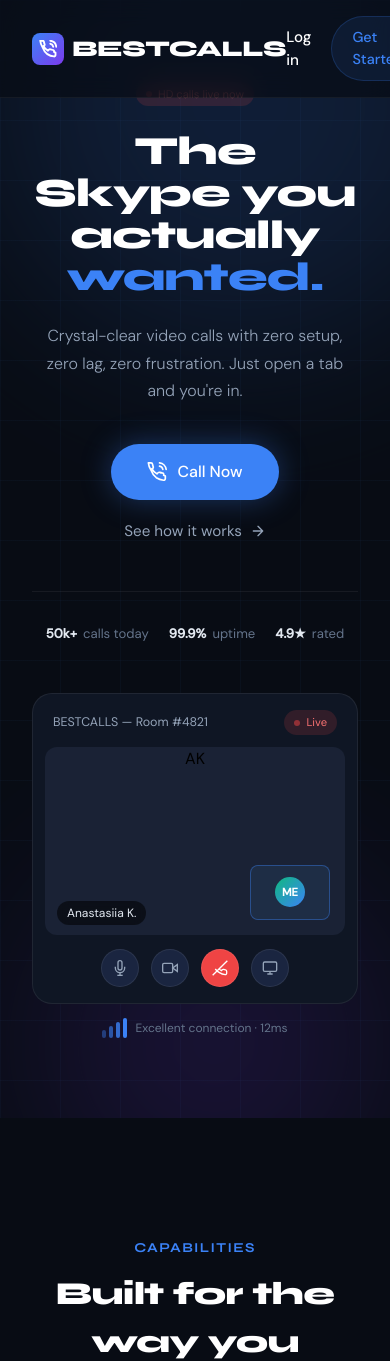
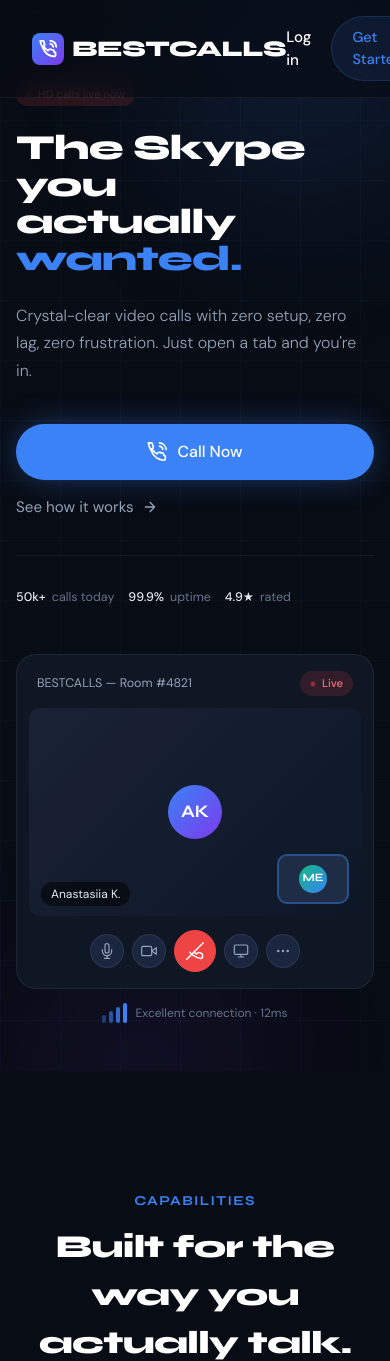
Before and after one commit to ali1571/BESTCALLS, a Django app: template bestcallproj/templates/base.html in a window 390 px wide. Shown: the top 1361 px of the page. Run offline with Django 5.2, Linux system fonts and the light colour scheme; the template is opened without the code that fills it, so the values that code supplies are empty; some libraries are stand-ins or nearby versions.

Commit message:
killzone

```diff
--- a/bestcallproj/templates/hero.html
+++ b/bestcallproj/templates/hero.html
@@ -1,4 +1,3 @@
-{% load static %}
 <style>
   @import url('https://fonts.googleapis.com/css2?family=Syne:wght@700;800&family=DM+Sans:wght@300;400;500&display=swap');
 
@@ -10,27 +9,12 @@
     overflow: hidden;
     display: flex;
     align-items: center;
-    padding: 80px 0; /* Added vertical padding for mobile scrolling */
-  }
-
-  /* NEW: Responsive Container */
-  .hero-container {
-    max-width: 1200px;
-    margin: 0 auto;
-    padding: 0 32px;
-    width: 100%;
-    position: relative;
-    z-index: 1;
-    display: grid;
-    grid-template-columns: 1fr 1fr;
-    gap: 60px;
-    align-items: center;
   }
 
   .hero-headline {
     font-family: 'Syne', sans-serif;
     font-weight: 800;
-    font-size: clamp(2.5rem, 8vw, 5rem); /* Adjusted for better scaling */
+    font-size: clamp(2.8rem, 6vw, 5rem);
     line-height: 1.05;
     color: #ffffff;
     letter-spacing: -0.02em;
@@ -48,27 +32,33 @@
     max-width: 480px;
   }
 
-  .cta-group {
-    display: flex;
-    align-items: center;
-    gap: 20px;
-    flex-wrap: wrap;
-    margin-bottom: 40px;
-  }
-
   .cta-btn {
     display: inline-flex;
     align-items: center;
     gap: 10px;
     background: #3b82f6;
     color: #ffffff;
+    font-family: 'DM Sans', sans-serif;
     font-size: 1rem;
     font-weight: 500;
     padding: 16px 36px;
     border-radius: 50px;
     text-decoration: none;
+    border: none;
+    cursor: pointer;
+    position: relative;
     transition: transform 0.2s ease, box-shadow 0.2s ease;
     box-shadow: 0 0 30px rgba(59, 130, 246, 0.35);
+  }
+
+  .cta-btn:hover {
+    transform: translateY(-2px);
+    box-shadow: 0 0 50px rgba(59, 130, 246, 0.55);
+  }
+
+  .cta-btn .btn-icon {
+    width: 20px;
+    height: 20px;
   }
 
   .secondary-btn {
@@ -76,67 +66,87 @@
     align-items: center;
     gap: 8px;
     color: #94a3b8;
+    font-family: 'DM Sans', sans-serif;
     font-size: 0.95rem;
+    font-weight: 400;
     text-decoration: none;
+    transition: color 0.2s ease;
   }
 
-  .stats-row {
-    display: flex;
-    gap: 20px;
-    margin-top: 48px;
-    padding-top: 32px;
-    border-top: 1px solid rgba(255,255,255,0.06);
-    flex-wrap: wrap; /* Wraps pills on small screens */
+  .secondary-btn:hover {
+    color: #e2e8f0;
   }
 
-  .stat-pill {
-    display: inline-flex;
-    align-items: center;
-    gap: 6px;
-    color: #64748b;
-    font-size: 0.82rem;
+  .blob {
+    position: absolute;
+    border-radius: 50%;
+    filter: blur(90px);
+    opacity: 0.15;
+    animation: drift 12s ease-in-out infinite;
   }
 
-  .stat-pill strong { color: #e2e8f0; }
-
-  /* Mobile Adjustments */
-  @media (max-width: 968px) {
-    .hero-container {
-      grid-template-columns: 1fr; /* Stack vertically */
-      text-align: center;
-      gap: 50px;
+  .blob-1 {
+    width: 500px;
+    height: 500px;
+    background: #3b82f6;
+    top: -150px;
+    right: -100px;
+    animation-delay: 0s;
   }
 
-    .hero-sub {
-      margin: 24px auto 40px; /* Center description */
+  .blob-2 {
+    width: 350px;
+    height: 350px;
+    background: #7c3aed;
+    bottom: -100px;
+    left: 10%;
+    animation-delay: -6s;
   }
 
-    .cta-group {
-      justify-content: center;
+  @keyframes drift {
+    0%, 100% { transform: translate(0, 0) scale(1); }
+    33% { transform: translate(30px, -40px) scale(1.05); }
+    66% { transform: translate(-20px, 20px) scale(0.97); }
   }
 
-    .stats-row {
-      justify-content: center;
-    }
-
-    .blob-1 { width: 300px; height: 300px; }
-  }
-
-  /* Video Mock Styles */
+  /* Mock video call UI */
   .video-mock {
     background: #0f1624;
     border: 1px solid rgba(255,255,255,0.07);
     border-radius: 20px;
     padding: 12px;
+    position: relative;
+  }
+
+  .video-tile {
+    border-radius: 12px;
+    overflow: hidden;
+    background: #1a2235;
+    position: relative;
   }
 
   .video-tile-main {
     width: 100%;
     aspect-ratio: 16/10;
-    background: #1a2235;
-    border-radius: 12px;
+    background: linear-gradient(135deg, #1a2235 0%, #0d1726 100%);
+    display: flex;
+    align-items: center;
+    justify-content: center;
     position: relative;
-    overflow: hidden;
+  }
+
+  .avatar-large {
+    width: 70px;
+    height: 70px;
+    border-radius: 50%;
+    background: linear-gradient(135deg, #3b82f6, #7c3aed);
+    display: flex;
+    align-items: center;
+    justify-content: center;
+    font-family: 'Syne', sans-serif;
+    font-size: 1.4rem;
+    font-weight: 700;
+    color: white;
   }
 
   .user-label {
@@ -153,27 +163,29 @@
 
   .pip-tile {
     position: absolute;
-    bottom: 15px;
-    right: 15px;
-    width: 80px;
-    height: 55px;
-    border-radius: 8px;
+    bottom: 22px;
+    right: 22px;
+    width: 100px;
+    height: 70px;
+    border-radius: 10px;
     background: #1e2d45;
-    border: 1px solid rgba(59,130,246,0.4);
+    border: 2px solid rgba(59,130,246,0.4);
     display: flex;
     align-items: center;
     justify-content: center;
+    overflow: hidden;
   }
 
   .avatar-small {
-    width: 30px;
-    height: 30px;
+    width: 36px;
+    height: 36px;
     border-radius: 50%;
     background: linear-gradient(135deg, #10b981, #3b82f6);
     display: flex;
     align-items: center;
     justify-content: center;
-    font-size: 0.7rem;
+    font-family: 'Syne', sans-serif;
+    font-size: 0.85rem;
     font-weight: 700;
     color: white;
   }
@@ -181,24 +193,45 @@
   .call-controls {
     display: flex;
     justify-content: center;
+    align-items: center;
     gap: 12px;
     padding: 14px 0 4px;
   }
 
   .ctrl-btn {
-    width: 38px;
-    height: 38px;
+    width: 40px;
+    height: 40px;
     border-radius: 50%;
     background: #1a2540;
     border: 1px solid rgba(255,255,255,0.08);
     display: flex;
     align-items: center;
     justify-content: center;
+    cursor: pointer;
   }
 
-  .ctrl-btn.end-call { background: #ef4444; }
+  .ctrl-btn.end-call {
+    background: #ef4444;
+    border-color: #ef4444;
+    width: 48px;
+    height: 48px;
+  }
 
-  .ctrl-btn svg { width: 16px; stroke: #94a3b8; fill: none; stroke-width: 2; }
+  .ctrl-btn svg {
+    width: 16px;
+    height: 16px;
+    stroke: #94a3b8;
+    fill: none;
+    stroke-width: 1.8;
+    stroke-linecap: round;
+    stroke-linejoin: round;
+  }
+
+  .ctrl-btn.end-call svg {
+    stroke: white;
+    width: 18px;
+    height: 18px;
+  }
 
   .live-badge {
     display: inline-flex;
@@ -207,8 +240,10 @@
     background: rgba(239, 68, 68, 0.15);
     color: #f87171;
     font-size: 0.7rem;
+    font-weight: 500;
     padding: 4px 10px;
     border-radius: 20px;
+    font-family: 'DM Sans', sans-serif;
   }
 
   .live-dot {
@@ -216,51 +251,224 @@
     height: 6px;
     background: #ef4444;
     border-radius: 50%;
-    animation: pulse-dot 1.5s infinite;
+    animation: pulse-dot 1.5s ease-in-out infinite;
   }
 
-  .blob { position: absolute; border-radius: 50%; filter: blur(90px); opacity: 0.15; }
-  .blob-1 { width: 500px; height: 500px; background: #3b82f6; top: -150px; right: -100px; }
-  .blob-2 { width: 350px; height: 350px; background: #7c3aed; bottom: -100px; left: 10%; }
+  @keyframes pulse-dot {
+    0%, 100% { opacity: 1; transform: scale(1); }
+    50% { opacity: 0.5; transform: scale(0.8); }
+  }
 
-  @keyframes pulse-dot { 0%, 100% { opacity: 1; } 50% { opacity: 0.5; } }
+  .stat-pill {
+    display: inline-flex;
+    align-items: center;
+    gap: 6px;
+    color: #64748b;
+    font-size: 0.82rem;
+    font-family: 'DM Sans', sans-serif;
+  }
 
+  .stat-pill strong {
+    color: #e2e8f0;
+    font-weight: 500;
+  }
+
+  .hero-fade-in {
+    animation: heroFadeUp 0.8s ease forwards;
+    opacity: 0;
+  }
+
+  .hero-fade-in:nth-child(1) { animation-delay: 0.1s; }
+  .hero-fade-in:nth-child(2) { animation-delay: 0.25s; }
+  .hero-fade-in:nth-child(3) { animation-delay: 0.4s; }
+  .hero-fade-in:nth-child(4) { animation-delay: 0.55s; }
+
+  @keyframes heroFadeUp {
+    from { opacity: 0; transform: translateY(24px); }
+    to   { opacity: 1; transform: translateY(0); }
+  }
+
+  .mock-fade-in {
+    animation: heroFadeUp 0.9s ease 0.3s forwards;
+    opacity: 0;
+  }
+
+  /* Grid background */
   #hero-section::before {
     content: '';
     position: absolute;
     inset: 0;
-    background-image: linear-gradient(rgba(59,130,246,0.04) 1px, transparent 1px), linear-gradient(90deg, rgba(59,130,246,0.04) 1px, transparent 1px);
+    background-image:
+      linear-gradient(rgba(59,130,246,0.04) 1px, transparent 1px),
+      linear-gradient(90deg, rgba(59,130,246,0.04) 1px, transparent 1px);
     background-size: 60px 60px;
     pointer-events: none;
+  }
+
+  /* Layout classes (replacing inline styles for responsive control) */
+  .hero-container {
+    max-width: 1200px;
+    margin: 0 auto;
+    padding: 100px 32px 80px;
+    width: 100%;
+    position: relative;
+    z-index: 1;
+  }
+
+  .hero-grid {
+    display: grid;
+    grid-template-columns: 1fr 1fr;
+    gap: 80px;
+    align-items: center;
+  }
+
+  .hero-cta-row {
+    display: flex;
+    align-items: center;
+    gap: 20px;
+    flex-wrap: wrap;
+  }
+
+  .hero-stats {
+    display: flex;
+    gap: 28px;
+    margin-top: 48px;
+    padding-top: 32px;
+    border-top: 1px solid rgba(255,255,255,0.06);
+    flex-wrap: wrap;
+  }
+
+  /* ── Mobile: ≤ 768px ── */
+  @media (max-width: 768px) {
+    .hero-container {
+      padding: 90px 20px 60px;
+    }
+
+    .hero-grid {
+      grid-template-columns: 1fr;
+      gap: 48px;
+    }
+
+    .hero-headline {
+      font-size: clamp(2.2rem, 9vw, 3rem);
+    }
+
+    .hero-sub {
+      font-size: 1rem;
+      max-width: 100%;
+    }
+
+    .hero-cta-row {
+      flex-direction: column;
+      align-items: flex-start;
+      gap: 16px;
+    }
+
+    .cta-btn {
+      width: 100%;
+      justify-content: center;
+      padding: 16px 24px;
+    }
+
+    .hero-stats {
+      gap: 20px;
+      margin-top: 36px;
+    }
+
+    .blob-1 {
+      width: 280px;
+      height: 280px;
+      top: -80px;
+      right: -60px;
+    }
+
+    .blob-2 {
+      width: 200px;
+      height: 200px;
+    }
+
+    /* Shrink PiP on small screens */
+    .pip-tile {
+      width: 72px;
+      height: 50px;
+      bottom: 12px;
+      right: 12px;
+    }
+
+    .avatar-small {
+      width: 28px;
+      height: 28px;
+      font-size: 0.7rem;
+    }
+
+    .avatar-large {
+      width: 54px;
+      height: 54px;
+      font-size: 1.1rem;
+    }
+  }
+
+  /* ── Small mobile: ≤ 480px ── */
+  @media (max-width: 480px) {
+    .hero-container {
+      padding: 80px 16px 48px;
+    }
+
+    .call-controls {
+      gap: 8px;
+    }
+
+    .ctrl-btn {
+      width: 34px;
+      height: 34px;
+    }
+
+    .ctrl-btn.end-call {
+      width: 42px;
+      height: 42px;
+    }
+
+    .hero-stats {
+      gap: 14px;
+    }
+
+    .stat-pill {
+      font-size: 0.78rem;
+    }
   }
 </style>
 
 <section id="hero-section">
+
+  <!-- Background blobs -->
   <div class="blob blob-1"></div>
   <div class="blob blob-2"></div>
 
   <div class="hero-container">
-    <div class="hero-content">
-      <div style="margin-bottom: 24px;">
+    <div class="hero-grid">
+
+      <!-- Left: Copy -->
+      <div>
+        <div class="hero-fade-in" style="margin-bottom: 24px;">
           <span class="live-badge">
             <span class="live-dot"></span>
             HD calls live now
           </span>
         </div>
 
-      <h1 class="hero-headline">
+        <h1 class="hero-headline hero-fade-in">
           The Skype you<br>
           actually <span class="accent">wanted.</span>
         </h1>
 
-      <p class="hero-sub">
+        <p class="hero-sub hero-fade-in" style="margin: 24px 0 40px;">
           Crystal-clear video calls with zero setup, zero lag, zero frustration.
           Just open a tab and you're in.
         </p>
 
-      <div class="cta-group">
+        <div class="hero-fade-in hero-cta-row">
           <a href="{% url 'payment' %}" class="cta-btn">
-          <svg viewBox="0 0 24 24" fill="none" stroke="currentColor" stroke-width="2" stroke-linecap="round" stroke-linejoin="round" style="width:20px; height:20px;">
+            <svg class="btn-icon" viewBox="0 0 24 24" fill="none" stroke="currentColor" stroke-width="2" stroke-linecap="round" stroke-linejoin="round">
               <path d="M15.05 5A5 5 0 0 1 19 8.95M15.05 1A9 9 0 0 1 23 8.94m-1 7.98v3a2 2 0 0 1-2.18 2 19.79 19.79 0 0 1-8.63-3.07A19.5 19.5 0 0 1 4.72 9.72 19.86 19.86 0 0 1 1.64 1H4.7a2 2 0 0 1 2 1.72c.127.96.361 1.903.7 2.81a2 2 0 0 1-.45 2.11L5.77 8.08a16 16 0 0 0 6.15 6.15l1.35-1.35a2 2 0 0 1 2.11-.45c.907.339 1.85.573 2.81.7A2 2 0 0 1 20 15.92z"/>
             </svg>
             Call Now
@@ -272,17 +480,18 @@
           </a>
         </div>
 
-      <div class="stats-row">
+        <div class="hero-stats">
           <div class="stat-pill"><strong>50k+</strong> calls today</div>
           <div class="stat-pill"><strong>99.9%</strong> uptime</div>
           <div class="stat-pill"><strong>4.9★</strong> rated</div>
         </div>
       </div>
 
-    <div class="hero-mock">
+      <!-- Right: Mock video call -->
+      <div class="mock-fade-in">
         <div class="video-mock">
           <div style="display: flex; justify-content: space-between; align-items: center; padding: 4px 8px 12px;">
-          <span style="color: #94a3b8; font-size: 0.78rem;">BESTCALLS — Room #4821</span>
+            <span style="color: #94a3b8; font-size: 0.78rem; font-family: 'DM Sans', sans-serif;">BESTCALLS — Room #4821</span>
             <span class="live-badge">
               <span class="live-dot"></span>
               Live
@@ -302,30 +511,41 @@
           </div>
 
           <div class="call-controls">
+            <!-- Mic -->
             <div class="ctrl-btn">
               <svg viewBox="0 0 24 24"><path d="M12 1a3 3 0 0 0-3 3v8a3 3 0 0 0 6 0V4a3 3 0 0 0-3-3z"/><path d="M19 10v2a7 7 0 0 1-14 0v-2"/><line x1="12" y1="19" x2="12" y2="23"/><line x1="8" y1="23" x2="16" y2="23"/></svg>
             </div>
+            <!-- Camera -->
             <div class="ctrl-btn">
               <svg viewBox="0 0 24 24"><polygon points="23 7 16 12 23 17 23 7"/><rect x="1" y="5" width="15" height="14" rx="2" ry="2"/></svg>
             </div>
+            <!-- End call -->
             <div class="ctrl-btn end-call">
-            <svg viewBox="0 0 24 24" style="stroke: white;"><path d="M10.68 13.31a16 16 0 0 0 3.41 2.6l1.27-1.27a2 2 0 0 1 2.11-.45c.907.339 1.85.573 2.81.7A2 2 0 0 1 22 16.92v3a2 2 0 0 1-2.18 2 19.79 19.79 0 0 1-8.63-3.07A19.42 19.42 0 0 1 4.89 13.5" /><line x1="23" y1="1" x2="1" y2="23"/></svg>
+              <svg viewBox="0 0 24 24"><path d="M10.68 13.31a16 16 0 0 0 3.41 2.6l1.27-1.27a2 2 0 0 1 2.11-.45c.907.339 1.85.573 2.81.7A2 2 0 0 1 22 16.92v3a2 2 0 0 1-2.18 2 19.79 19.79 0 0 1-8.63-3.07A19.42 19.42 0 0 1 4.89 13.5" stroke-width="2"/><line x1="23" y1="1" x2="1" y2="23"/></svg>
             </div>
+            <!-- Share -->
             <div class="ctrl-btn">
               <svg viewBox="0 0 24 24"><rect x="2" y="3" width="20" height="14" rx="2"/><path d="M8 21h8M12 17v4"/></svg>
+            </div>
+            <!-- More -->
+            <div class="ctrl-btn">
+              <svg viewBox="0 0 24 24"><circle cx="12" cy="12" r="1" fill="#94a3b8"/><circle cx="19" cy="12" r="1" fill="#94a3b8"/><circle cx="5" cy="12" r="1" fill="#94a3b8"/></svg>
             </div>
           </div>
         </div>
 
+        <!-- Signal quality indicator below mock -->
         <div style="display: flex; align-items: center; justify-content: center; gap: 8px; margin-top: 14px;">
           <div style="display: flex; gap: 3px; align-items: flex-end;">
-          <div style="width: 4px; height: 8px; background:#3b82f6; border-radius: 2px; opacity:0.4;"></div>
+            <div style="width: 4px; height: 8px;  background:#3b82f6; border-radius: 2px; opacity:0.4;"></div>
             <div style="width: 4px; height: 12px; background:#3b82f6; border-radius: 2px; opacity:0.6;"></div>
             <div style="width: 4px; height: 16px; background:#3b82f6; border-radius: 2px; opacity:0.8;"></div>
             <div style="width: 4px; height: 20px; background:#3b82f6; border-radius: 2px;"></div>
           </div>
-        <span style="color:#64748b; font-size:0.75rem;">Excellent connection · 12ms</span>
+          <span style="color:#64748b; font-size:0.75rem; font-family:'DM Sans',sans-serif;">Excellent connection · 12ms</span>
         </div>
+      </div>
+
     </div>
   </div>
 </section>
```
Lines whose indentation alone changed are shown as unchanged.
